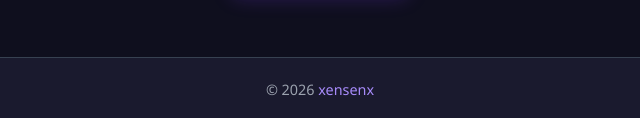
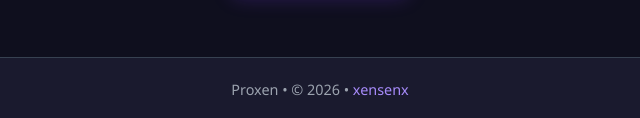
Before and after one commit to xensenx/ProChats, a website: page index.html in a window 1280 px wide. Shown: the part 965-1083 px from the top of the page, 320-960 px from the left. Drawn offline with Linux system fonts and the light colour scheme.

Commit message:
Revise footer with new branding and layout
Updated footer content to include new branding and structure.

```diff
--- a/index.html
+++ b/index.html
@@ -275,8 +275,10 @@
     </div>
 
     <!-- Footer -->
-    <footer class="app-footer">
-        <p>© 2026 <a href="https://github.com/xensenx" target="_blank">xensenx</a></p>
+     <footer class="app-footer">
+        <div class="footer-content">
+            <span class="footer-text">Proxen • © 2026 • <a href="https://github.com/xensenx" target="_blank" class="footer-link">xensenx</a></span>
+        </div>
     </footer>
 
     <script src="app.js"></script>
```
